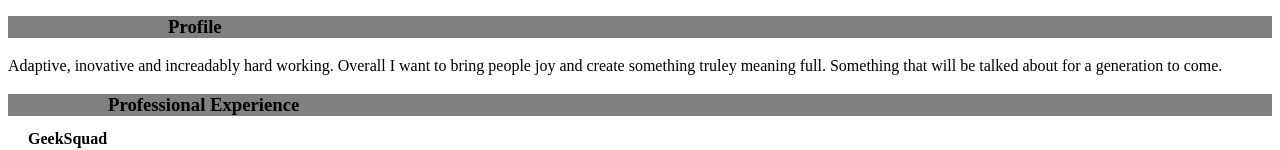
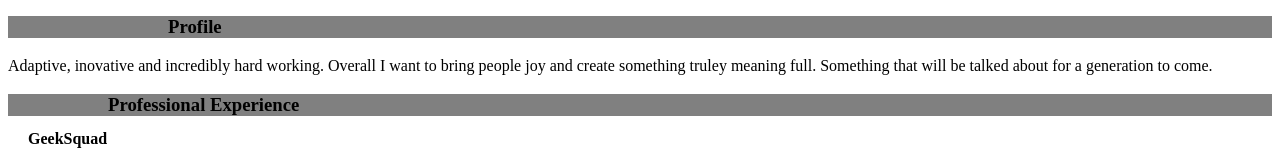
Before and after one commit to Finlocke/Finlocke.github.io, a plain HTML site: page index.html in a window 1280 px wide. Shown: the part 165-315 px from the top of the page. Drawn offline with Linux system fonts and the light colour scheme.

Commit message:
Update index.html

```diff
--- a/index.html
+++ b/index.html
@@ -18,7 +18,7 @@
   <div class="Profile">
     <h3>Profile</h3>
    </div>
-    <p>Adaptive, inovative and increadably hard working. Overall I want to bring people joy and create something truley meaning full. Something that will be talked about for a generation to come.<p>
+    <p>Adaptive, inovative and incredibly hard working. Overall I want to bring people joy and create something truley meaning full. Something that will be talked about for a generation to come.<p>
 
   <div class="professional">
        <H3>Professional Experience</h3>
```
